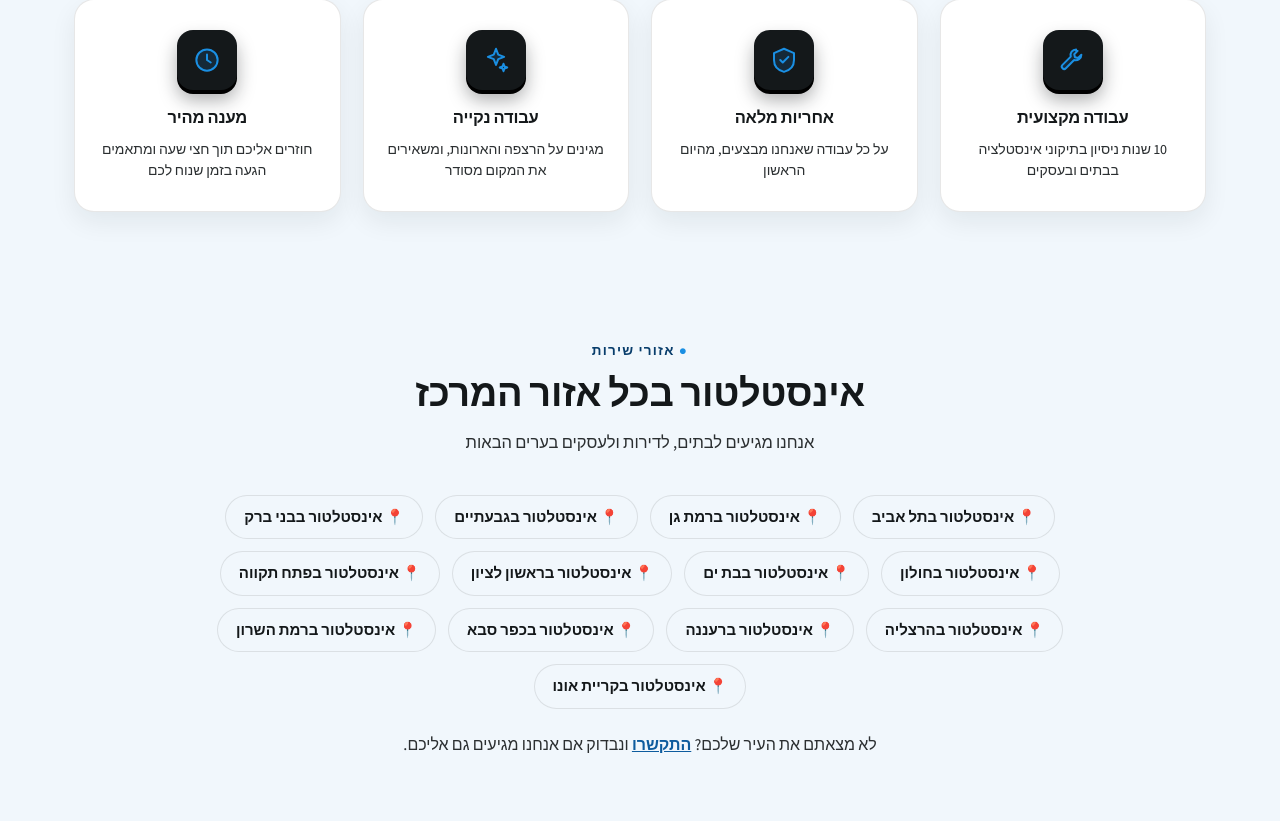
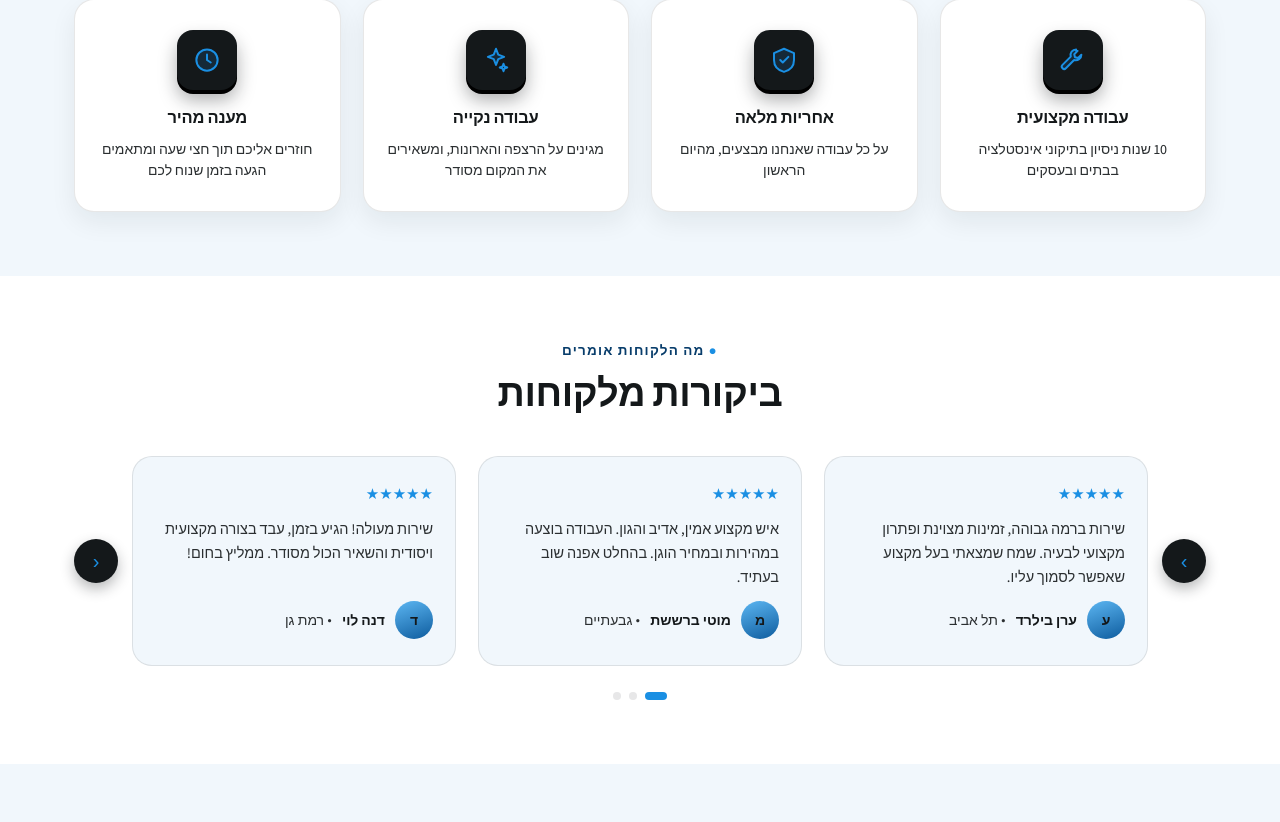
Before and after one commit to dandinn22-commits/fastplumber, a PHP site: page /index.php in a window 1280 px wide. Shown: the part 4754-5576 px from the top of the page. Run offline with PHP 8.4, Linux system fonts and the light colour scheme; some web fonts are replaced.

Commit message:
הוספת 5 ביקורות לקוחות
Co-Authored-By: Claude Opus 5.5 <noreply@anthropic.com>
Claude-Session: https://claude.ai/code/session_01BURaZT3H5swhmsPgM426Lx

```diff
--- a/assets/site.css
+++ b/assets/site.css
@@ -1571,3 +1571,4 @@ html{scroll-padding-top:52px;}
 .service-card .service-img{width:100%;height:auto;aspect-ratio:4/3;object-fit:cover;display:block;}
 .service-card .why-icon{margin:-30px auto 14px;position:relative;border:3px solid #fff;}
 .service-card h3, .service-card p{padding:0 20px;}
+.review-city{font-weight:500;color:var(--ink-soft);}
--- a/includes/config.php
+++ b/includes/config.php
@@ -58,7 +58,13 @@ const GOOGLE_SITE_VERIFICATION = '';
 // ---- ביקורות ----
 // רק ביקורות אמיתיות של לקוחות. כל עוד הרשימה ריקה – החלק לא מוצג באתר.
 // דוגמה: ['name' => 'ישראל ישראלי', 'stars' => 5, 'text' => 'הגיעו תוך שעה ופתחו את הסתימה.'],
-const REVIEWS = [];
+const REVIEWS = [
+    ['name' => 'דנה לוי',    'city' => 'רמת גן',    'stars' => 5, 'text' => 'שירות מעולה! הגיע בזמן, עבד בצורה מקצועית ויסודית והשאיר הכול מסודר. ממליץ בחום!'],
+    ['name' => 'מוטי ברששת', 'city' => 'גבעתיים',   'stars' => 5, 'text' => 'איש מקצוע אמין, אדיב והגון. העבודה בוצעה במהירות ובמחיר הוגן. בהחלט אפנה שוב בעתיד.'],
+    ['name' => 'ערן בילרד',  'city' => 'תל אביב',   'stars' => 5, 'text' => 'שירות ברמה גבוהה, זמינות מצוינת ופתרון מקצועי לבעיה. שמח שמצאתי בעל מקצוע שאפשר לסמוך עליו.'],
+    ['name' => 'יונתן עבדה', 'city' => 'רמת גן',    'stars' => 5, 'text' => 'הגיע בדיוק בזמן, הסביר הכול בסבלנות וביצע עבודה נקייה ומקצועית. מאוד מרוצה מהתוצאה!'],
+    ['name' => 'מאי יהלום',  'city' => 'רמת השרון', 'stars' => 5, 'text' => 'חוויית שירות מצוינת מתחילת הדרך ועד הסוף. מקצועיות, אמינות ויחס אישי. מומלץ מאוד!'],
+];
 
 // ---- ערים ----
 // הסדר כאן הוא הסדר בכל הרשימות באתר
--- a/includes/layout.php
+++ b/includes/layout.php
@@ -406,7 +406,7 @@ function reviews_section() {
           <div class="review-card" dir="rtl">
             <div class="review-stars" aria-label="<?= $stars ?> מתוך 5"><?= str_repeat('★', $stars) . str_repeat('☆', 5 - $stars) ?></div>
             <p class="review-text"><?= e($r['text']) ?></p>
-            <div class="review-author"><div class="review-avatar"><?= e(mb_substr($r['name'], 0, 1)) ?></div><?= e($r['name']) ?></div>
+            <div class="review-author"><div class="review-avatar"><?= e(mb_substr($r['name'], 0, 1)) ?></div><?= e($r['name']) ?><?php if (!empty($r['city'])): ?><span class="review-city"> · <?= e($r['city']) ?></span><?php endif; ?></div>
           </div>
 <?php endforeach; ?>
         </div>
```
